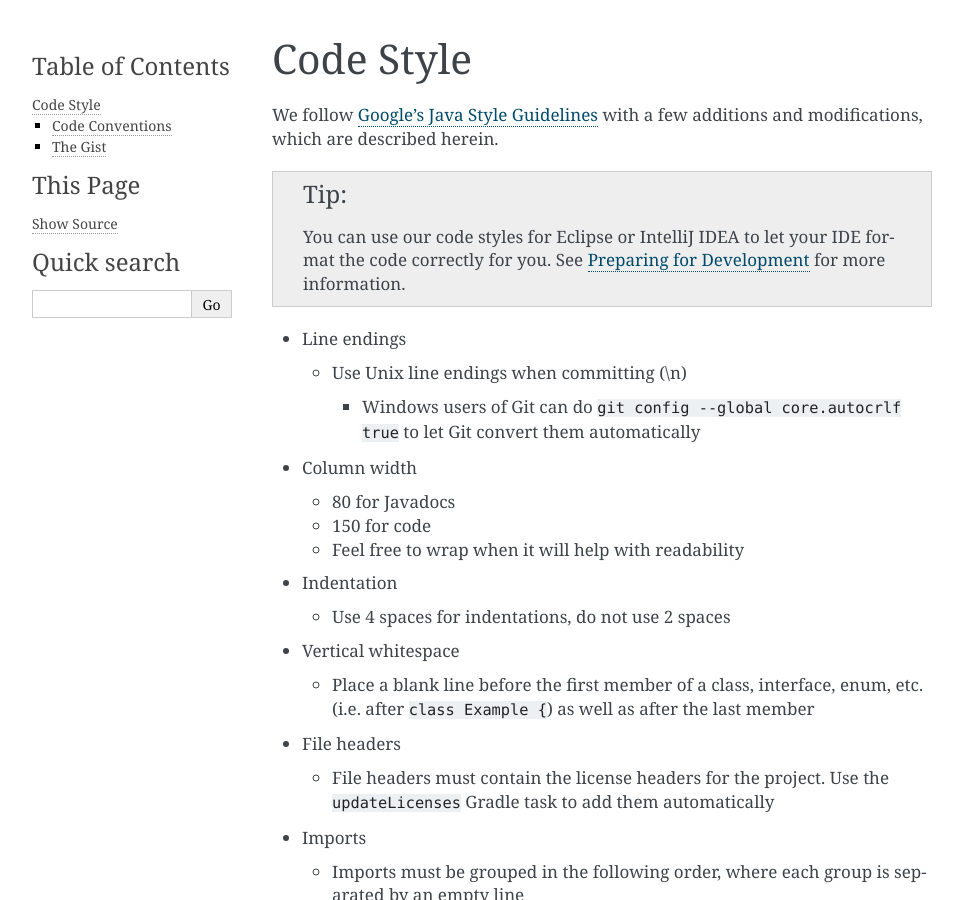
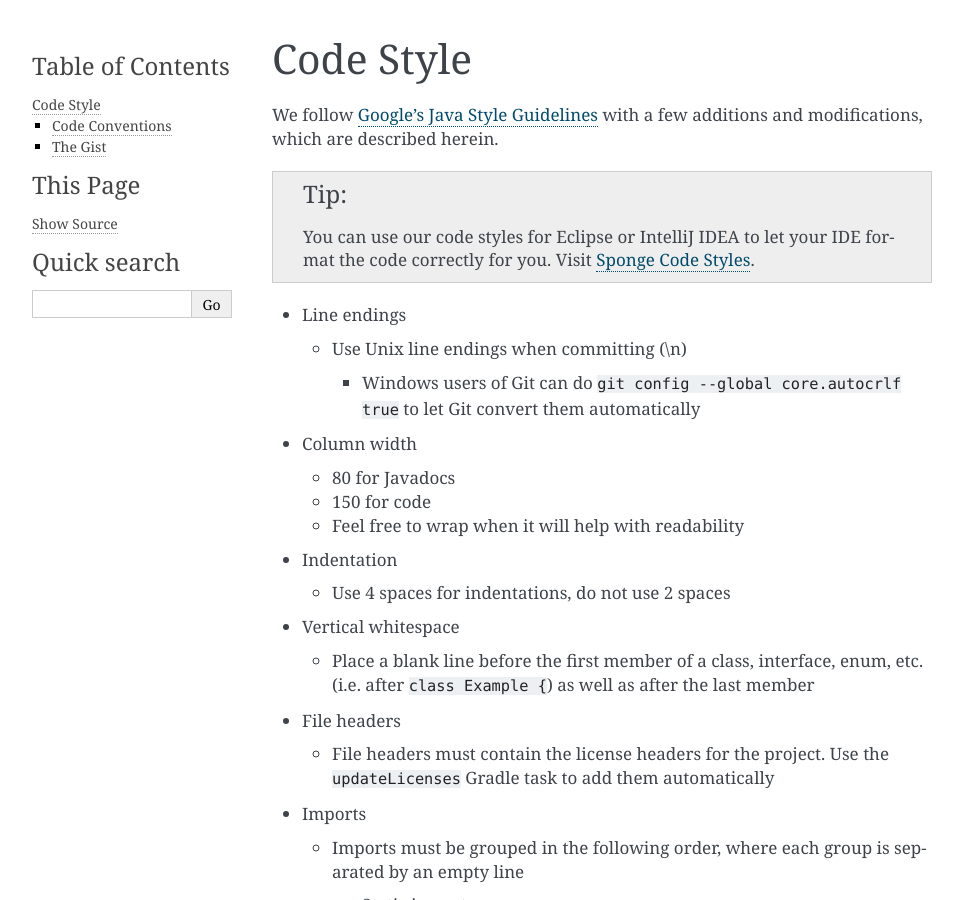
Before and after one commit to SpongePowered/SpongeDocs, a Sphinx documentation site: the page built from source/contributing/implementation/codestyle.rst, in a window 1280 px wide and 900 px high. Shown: the whole window, without its empty margins (148-1111 px from the left). Built offline with Sphinx 7.4.7, drawn with Linux system fonts in a browser that asks for light colours; pages that are not in the unit, such as notebooks, are missing from menus.

Commit message:
Add link to code styles
Somehow there was no link to Sponge's Eclipse or IDEA code style formatters in the API repo.
Fixed for BernardisGood with help from @zml2008

```diff
--- a/source/contributing/implementation/codestyle.rst
+++ b/source/contributing/implementation/codestyle.rst
@@ -6,8 +6,8 @@ We follow `Google's Java Style Guidelines <https://google.github.io/styleguide/j
 few additions and modifications, which are described herein.
 
 .. tip::
-    You can use our code styles for Eclipse or IntelliJ IDEA to let your IDE format the code correctly for you. See
-    :doc:`/preparing/index` for more information.
+    You can use our code styles for Eclipse or IntelliJ IDEA to let your IDE format the code correctly for you. Visit
+    `Sponge Code Styles <https://github.com/SpongePowered/SpongeAPI/tree/e4abe364d98f6f068018fd96525f88f5fb47a0cf/extra>`_.
 
 * Line endings
 
```
